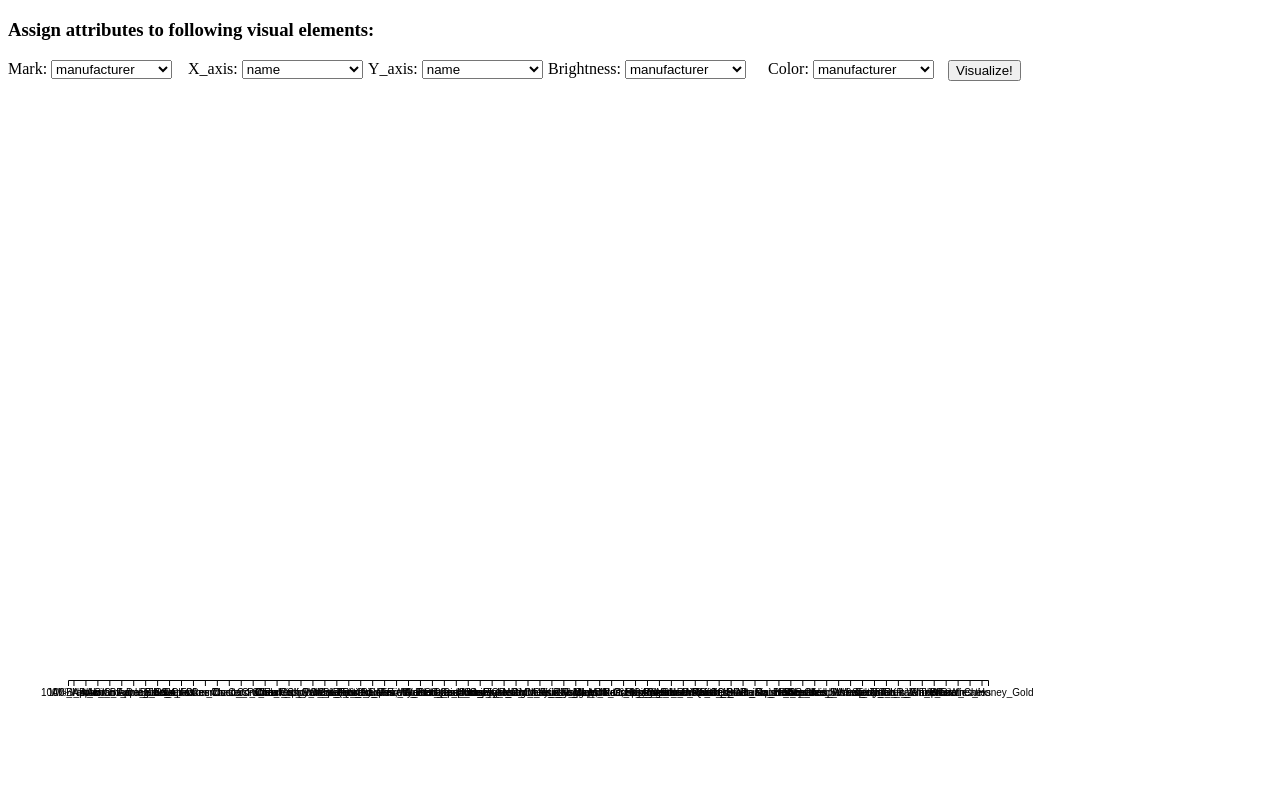
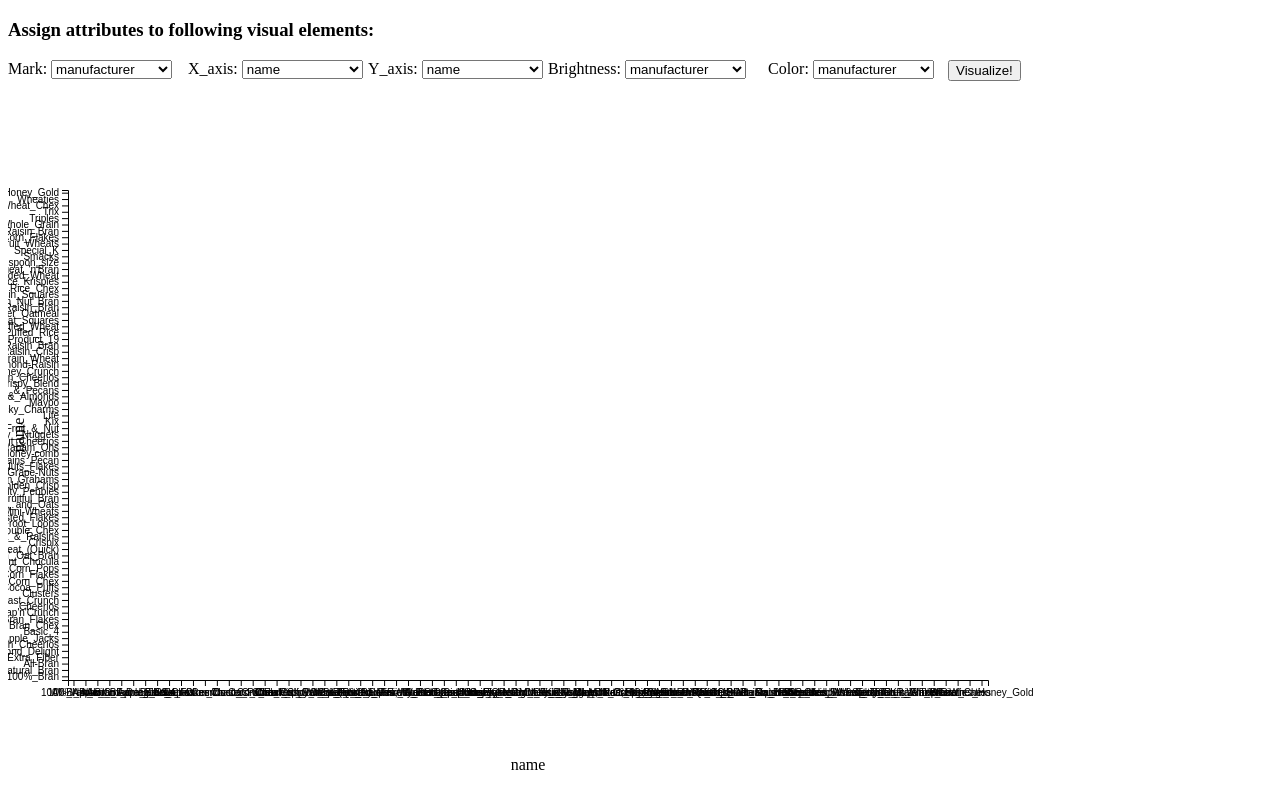
Before and after one commit to B4DataScience/iv_ass2, a plain HTML site: page index.html in a window 1280 px wide. Both pictures are taken after a click on the button "Visualize!". Shown: the part 61-870 px from the top of the page. Drawn offline with nearby package versions, Linux system fonts and the light colour scheme.

Commit message:
finished with axises

```diff
--- a/scripts/visualize.js
+++ b/scripts/visualize.js
@@ -10,9 +10,16 @@
                     .options[document.getElementById("Brightness").selectedIndex].value;//Brighness
     var color_attr = document.getElementById("Color")
                     .options[document.getElementById("Color").selectedIndex].value;//Color
+    var xLabel = document.getElementById("X_axis")
+                .options[document.getElementById("X_axis").selectedIndex].text;//getting label for xAxis
+    var yLabel = document.getElementById("Y_axis")
+                .options[document.getElementById("Y_axis").selectedIndex].text;//getting label for yAxis
 
-    var xScale = makeScale(x_attr);
-    xScale.range([0,width]);//pixel range
+    var xScale = makeScale(x_attr,"x");//making x scale
+    var yScale = makeScale(y_attr,"y");//making y scale
+    var xAxis = d3.axisBottom(xScale);//X-axis
+    var yAxis = d3.axisLeft(yScale);//Y-axis
+
     var svg = d3.select("body").append("svg")//as a canvas to make a graph on
     .attr("width", width + margin.left + margin.right)
     .attr("height", height + margin.top + margin.bottom)
@@ -20,45 +27,66 @@
     .attr("transform",
           "translate(" + margin.left + "," + margin.top + ")");
 
-    var xAxis = d3.axisBottom(xScale);//X-axis
+
     svg.append("g")//attaching x axis
         .attr("transform", "translate(0," + height + ")")
         .call(xAxis);
+    svg.append("text")//labbeling x axis
+        .attr("transform",
+              "translate(" + (width/2) + " ," +
+                             (height + margin.top+10) + ")")
+        .style("text-anchor", "middle")
+        .text(xLabel);
+
+    svg.append("g")//attaching y axis
+        .call(yAxis);
+    svg.append("text")//labelling y axis
+        .attr("transform", "rotate(-90)")
+        .attr("y", 0 - margin.left)
+        .attr("x",0 - (height / 2))
+        .attr("dy", "1em")
+          .style("text-anchor", "middle")
+          .text(yLabel);
 
 }
 
-function makeScale(x_attr){//function to make scale
+function makeScale(attr, type){//function to make scale
     var dstring = [];//domain for ordinal scale
-    if(x_attr == "name" || x_attr == "mfr" || x_attr == "type" || x_attr == "shelf"){//if attributes are ordinal
+    if(attr == "name" || attr == "mfr" || attr == "type" || attr == "shelf"){//if attributes are ordinal
         for(i=0; i<cerealRecords.length;i++){//checking all the records
             var flag = true;
             for(j=0;j<dstring.length;j++){
-                if(dstring[j] == cerealRecords[i][x_attr]){//if the records is previously noted for doain
+                if(dstring[j] == cerealRecords[i][attr]){//if the records is previously noted for doain
                     flag = false;
                     break;
                 }
 
             }
             if(flag){//only when the domain value is unseen before
-                dstring.push(cerealRecords[i][x_attr]);//pushing values for domain
+                dstring.push(cerealRecords[i][attr]);//pushing values for domain
             }
 
         }
         dstring.sort();
-        var xScale = d3.scaleBand()
-                .domain(dstring)//domain data
-                .range([0,width]);//pixel range
-        return xScale;
+        var scale = d3.scaleBand()
+                .domain(dstring);//domain data
+        if(type == "x")//if we are making scale for xAxis
+                scale.range([0,width]);//pixel range
+        else if(type == "y")//for yAxis
+                scale.range([height,0]);
+        return scale;
     }
     else{//if attributes are nominal
-        var lowerBound = findMin(x_attr);
-        var upperBound = findMax(x_attr);
-        console.log(lowerBound);
-        console.log(upperBound);
-        var xScale = d3.scaleLinear()
-                    .domain([lowerBound, upperBound])//domain range
-                    .range([0,width]);//pixel range
-        return xScale;
+        var lowerBound = findMin(attr);
+        var upperBound = findMax(attr);
+
+        var scale = d3.scaleLinear()
+                    .domain([lowerBound, upperBound]);//domain range
+        if(type == "x")//if we are making scale for xAxis
+                    scale.range([0,width]);//pixel range
+        else if(type == "y")//for yAxis
+                    scale.range([height,0]);
+        return scale;
     }
 }
 
```
Also changed, not shown: index.html (+2 -0 lines).
